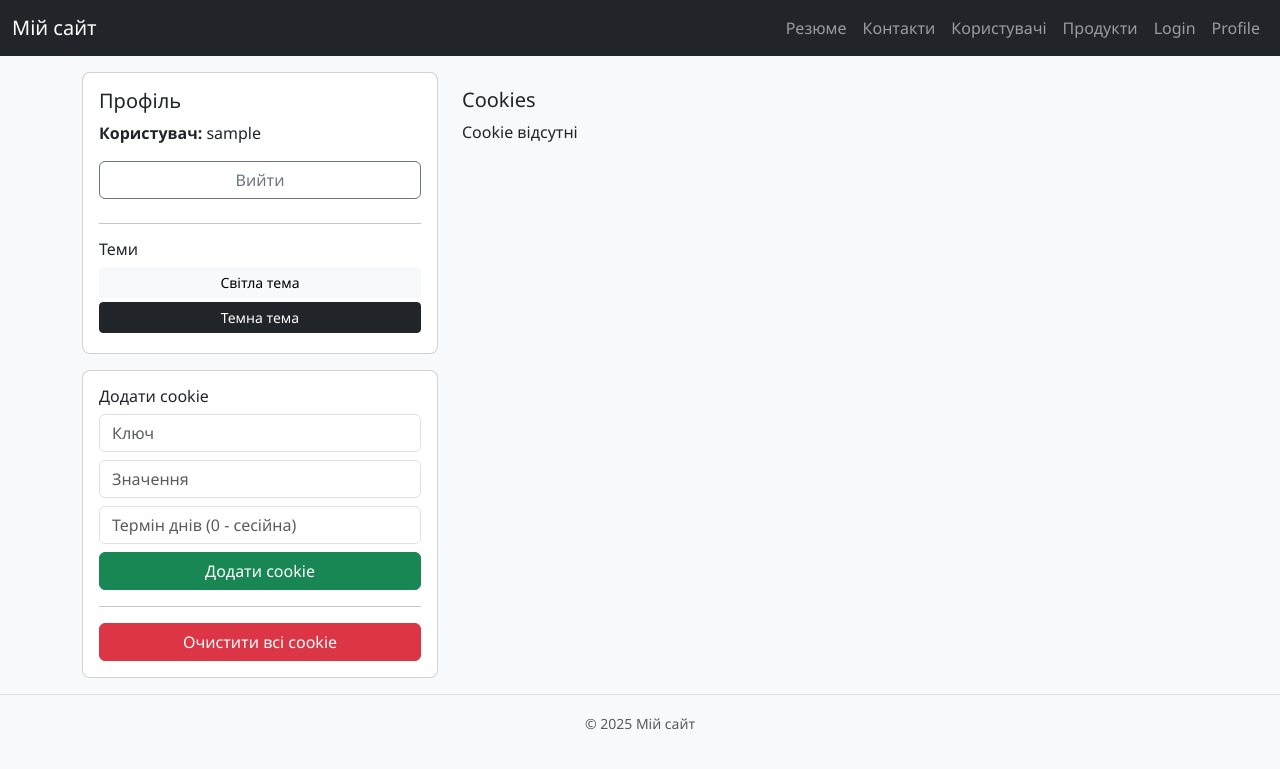
After one commit to Roman721127/flask-app-lab, a Flask app: page /users/profile in a window 1280 px wide. The commit adds this page. Shown: the top 769 px of the page. Run offline with Flask 3, Linux system fonts and the light colour scheme; the visitor is signed in with stand-in values (Sample User, id 1).

Commit message:
Lab4: add login/profile, flash messages, session, cookies and theme support

```diff
--- a/app/__init__.py
+++ b/app/__init__.py
@@ -1,10 +1,11 @@
 from flask import Flask
 
 app = Flask(__name__)
+app.config.from_object('config')
 
 from app import views
 from app.users import bp as users_bp
 from app.products import bp as products_bp
 
-app.register_blueprint(users_bp, url_prefix="/users")
-app.register_blueprint(products_bp, url_prefix="/products")
+app.register_blueprint(users_bp, url_prefix='/users')
+app.register_blueprint(products_bp, url_prefix='/products')
--- a/app/static/css/mystyle.css
+++ b/app/static/css/mystyle.css
@@ -1,10 +1,36 @@
-body {
-  font-family: "Segoe UI", Tahoma, Geneva, Verdana, sans-serif;
+body { background:#f8f9fa; font-family: "Segoe UI", Tahoma, Geneva, Verdana, sans-serif; }
+.card { border-radius: 8px; }
+table td {
+  word-break: break-all;
+  max-width: 300px;
+}
+body.light {
   background-color: #f8f9fa;
-  margin: 0;
-  display: flex;
-  flex-direction: column;
-  min-height: 100vh;
+  color: #212529;
+}
+
+body.dark {
+  background-color: #121212;
+  color: #f1f1f1;
+}
+
+body.dark .card {
+  background-color: #1e1e1e;
+  color: #f1f1f1;
+  border-color: #333;
+}
+
+body.dark .table {
+  color: #f1f1f1;
+}
+
+body.dark .list-group-item {
+  background-color: #2b2b2b;
+  color: #f1f1f1;
+}
+
+body.dark .list-group-item:hover {
+  background-color: #3a3a3a;
 }
 
 section {
--- a/app/templates/base.html
+++ b/app/templates/base.html
@@ -2,42 +2,47 @@
 <html lang="uk">
 <head>
   <meta charset="UTF-8">
-    <title>{{ title }}</title>
+  <title>{{ title or "Мій сайт" }}</title>
+  <link href="https://cdn.jsdelivr.net/npm/bootstrap@5.3.0/dist/css/bootstrap.min.css" rel="stylesheet">
   <link rel="stylesheet" href="{{ url_for('static', filename='css/mystyle.css') }}">
-    <link href="https://cdn.jsdelivr.net/npm/bootstrap@5.3.0/dist/css/bootstrap.min.css" rel="stylesheet">
 </head>
-<body>
-    <nav class="navbar navbar-expand-lg navbar-dark bg-dark mb-4">
+<body class="{{ request.cookies.get('theme', 'light') }}">
+<nav class="navbar navbar-expand-lg navbar-dark bg-dark">
   <div class="container-fluid">
     <a class="navbar-brand" href="{{ url_for('resume') }}">Мій сайт</a>
-            <button class="navbar-toggler" type="button" data-bs-toggle="collapse" data-bs-target="#navbarNav">
+    <button class="navbar-toggler" type="button" data-bs-toggle="collapse" data-bs-target="#navMenu">
       <span class="navbar-toggler-icon"></span>
     </button>
-            <div class="collapse navbar-collapse" id="navbarNav">
+    <div class="collapse navbar-collapse" id="navMenu">
       <ul class="navbar-nav ms-auto">
-                    <li class="nav-item">
-                        <a class="nav-link" href="{{ url_for('resume') }}">Резюме</a>
-                    </li>
-                    <li class="nav-item">
-                        <a class="nav-link" href="{{ url_for('contacts') }}">Контакти</a>
-                    </li>
-                    <li class="nav-item">
-                        <a class="nav-link" href="{{ url_for('users.greetings', name='Гість', age=25) }}">Користувачі</a>
-                    </li>
-                    <li class="nav-item">
-                        <a class="nav-link" href="{{ url_for('products.products') }}">Продукти</a>
-                    </li>
+        <li class="nav-item"><a class="nav-link" href="{{ url_for('resume') }}">Резюме</a></li>
+        <li class="nav-item"><a class="nav-link" href="{{ url_for('contacts') }}">Контакти</a></li>
+        <li class="nav-item"><a class="nav-link" href="{{ url_for('users.greetings', name='Гість', age=25) }}">Користувачі</a></li>
+        <li class="nav-item"><a class="nav-link" href="{{ url_for('products.products') }}">Продукти</a></li>
+        <li class="nav-item"><a class="nav-link" href="{{ url_for('users.login') }}">Login</a></li>
+        <li class="nav-item"><a class="nav-link" href="{{ url_for('users.profile') }}">Profile</a></li>
       </ul>
     </div>
   </div>
 </nav>
 
-    <main class="container">
+<div class="container my-3">
+  {% with messages = get_flashed_messages(with_categories=true) %}
+    {% if messages %}
+      {% for category, message in messages %}
+        <div class="alert alert-{{ category }} alert-dismissible fade show" role="alert">
+          {{ message }}
+          <button type="button" class="btn-close" data-bs-dismiss="alert" aria-label="Close"></button>
+        </div>
+      {% endfor %}
+    {% endif %}
+  {% endwith %}
+
   {% block content %}{% endblock %}
-    </main>
+</div>
 
-    <footer class="text-center mt-4 py-3 bg-light border-top">
-        <p class="text-muted">© 2025 Мій Flask сайт</p>
+<footer class="text-center mt-auto py-3 bg-light border-top">
+  <small class="text-muted">© 2025 Мій сайт</small>
 </footer>
 
 <script src="https://cdn.jsdelivr.net/npm/bootstrap@5.3.0/dist/js/bootstrap.bundle.min.js"></script>
--- a/app/users/__init__.py
+++ b/app/users/__init__.py
@@ -1,3 +1,5 @@
 from flask import Blueprint
+
 bp = Blueprint('users', __name__, template_folder='templates')
+
 from app.users import views
--- /dev/null
+++ b/app/users/templates/users/profile.html
@@ -0,0 +1,64 @@
+{% extends "base.html" %}
+
+{% block content %}
+<div class="row">
+  <div class="col-md-4">
+    <div class="card mb-3">
+      <div class="card-body">
+        <h5 class="card-title">Профіль</h5>
+        <p class="card-text"><strong>Користувач:</strong> {{ user }}</p>
+        <a class="btn btn-outline-secondary mb-2 w-100" href="{{ url_for('users.logout') }}">Вийти</a>
+
+        <hr>
+        <h6>Теми</h6>
+        <a class="btn btn-sm btn-light w-100 mb-1" href="{{ url_for('users.set_theme', theme='light') }}">Світла тема</a>
+        <a class="btn btn-sm btn-dark text-white w-100 mb-1" href="{{ url_for('users.set_theme', theme='dark') }}">Темна тема</a>
+      </div>
+    </div>
+
+    <div class="card">
+      <div class="card-body">
+        <h6>Додати cookie</h6>
+        <form method="post" action="{{ url_for('users.set_cookie') }}">
+          <input type="text" name="cookie_key" class="form-control mb-2" placeholder="Ключ">
+          <input type="text" name="cookie_value" class="form-control mb-2" placeholder="Значення">
+          <input type="number" name="cookie_days" class="form-control mb-2" placeholder="Термін днів (0 - сесійна)">
+          <button class="btn btn-success w-100" type="submit">Додати cookie</button>
+        </form>
+        <hr>
+        <form method="post" action="{{ url_for('users.clear_cookies') }}">
+          <button class="btn btn-danger w-100" type="submit">Очистити всі cookie</button>
+        </form>
+      </div>
+    </div>
+  </div>
+
+  <div class="col-md-8">
+
+
+      <h5 class="mt-3">Cookies</h5>
+      {% if cookies %}
+        <table class="table table-sm">
+          <thead><tr><th>Ключ</th><th>Значення</th><th>Дія</th></tr></thead>
+          <tbody>
+            {% for k, v in cookies.items() %}
+              <tr>
+                <td>{{ k }}</td>
+                <td>{{ v }}</td>
+                <td>
+                  <form method="post" action="{{ url_for('users.delete_cookie') }}" style="display:inline;">
+                    <input type="hidden" name="cookie_key_del" value="{{ k }}">
+                    <button class="btn btn-sm btn-outline-danger" type="submit">Видалити</button>
+                  </form>
+                </td>
+              </tr>
+            {% endfor %}
+          </tbody>
+        </table>
+      {% else %}
+        <p>Cookie відсутні</p>
+      {% endif %}
+    </div>
+  </div>
+</div>
+{% endblock %}
--- a/app/users/views.py
+++ b/app/users/views.py
@@ -1,11 +1,116 @@
-from flask import render_template, request
+from flask import render_template, request, redirect, url_for, flash, session, make_response
 from app.users import bp
 
+VALID_USER = {
+    "username": "student",
+    "password": "password123"
+}
 @bp.route('/hi/<name>')
 def greetings(name):
     age = request.args.get('age', 'не вказано')
     return render_template('users/hi.html', name=name.upper(), age=age)
 
-@bp.route('/admin')
-def admin():
-    return render_template('users/hi.html', name='ADMINISTRATOR', age=45)
+@bp.route('/login', methods=['GET', 'POST'])
+def login():
+    if request.method == 'POST':
+        username = request.form.get('username', '').strip()
+        password = request.form.get('password', '').strip()
+        if username == VALID_USER['username'] and password == VALID_USER['password']:
+            session['user'] = username
+            flash("Вхід успішний.", "success")
+            return redirect(url_for('users.profile'))
+        else:
+            flash("Невірне ім'я користувача або пароль.", "danger")
+            return redirect(url_for('users.login'))
+    return render_template('users/login.html', title="Login")
+
+
+@bp.route('/profile')
+def profile():
+    user = session.get('user')
+    if not user:
+        flash("Будь ласка, увійдіть перед переглядом профілю.", "warning")
+        return redirect(url_for('users.login'))
+    cookies = dict(request.cookies)
+    theme = request.cookies.get('theme', 'light')
+    return render_template('users/profile.html', title="Profile", user=user, cookies=cookies, theme=theme)
+
+
+@bp.route('/logout')
+def logout():
+    session.pop('user', None)
+    flash("Ви вийшли з системи.", "info")
+    return redirect(url_for('users.login'))
+
+
+@bp.route('/profile/set_cookie', methods=['POST'])
+def set_cookie():
+    user = session.get('user')
+    if not user:
+        flash("Треба увійти.", "danger")
+        return redirect(url_for('users.login'))
+
+    key = request.form.get('cookie_key', '').strip()
+    value = request.form.get('cookie_value', '').strip()
+    days = int(request.form.get('cookie_days', 0) or 0)
+
+    if not key:
+        flash("Ключ cookie має бути заповнений.", "warning")
+        return redirect(url_for('users.profile'))
+
+    resp = make_response(redirect(url_for('users.profile')))
+    if days > 0:
+        max_age = days * 24 * 60 * 60
+        resp.set_cookie(key, value, max_age=max_age)
+    else:
+        resp.set_cookie(key, value)
+    flash(f"Cookie '{key}' додано.", "success")
+    return resp
+
+
+@bp.route('/profile/delete_cookie', methods=['POST'])
+def delete_cookie():
+    user = session.get('user')
+    if not user:
+        flash("Треба увійти.", "danger")
+        return redirect(url_for('users.login'))
+
+    key = request.form.get('cookie_key_del', '').strip()
+    resp = make_response(redirect(url_for('users.profile')))
+    if key:
+        resp.delete_cookie(key)
+        flash(f"Cookie '{key}' видалено.", "info")
+    else:
+        flash("Не вказано ключ для видалення.", "warning")
+    return resp
+
+
+@bp.route('/profile/clear_cookies', methods=['POST'])
+def clear_cookies():
+    user = session.get('user')
+    if not user:
+        flash("Треба увійти.", "danger")
+        return redirect(url_for('users.login'))
+
+    resp = make_response(redirect(url_for('users.profile')))
+    for key in request.cookies.keys():
+        resp.delete_cookie(key)
+    flash("Усі cookies видалено.", "info")
+    return resp
+
+
+@bp.route('/profile/theme/<theme>')
+def set_theme(theme):
+    user = session.get('user')
+    if not user:
+        flash("Треба увійти.", "danger")
+        return redirect(url_for('users.login'))
+
+    if theme not in ('light', 'dark'):
+        flash("Невідома тема.", "warning")
+        return redirect(url_for('users.profile'))
+
+    resp = make_response(redirect(url_for('users.profile')))
+    resp.set_cookie('theme', theme, max_age=30*24*60*60)
+    flash(f"Тема змінена на {theme}.", "success")
+    return resp
```
Also changed, not shown: app/users/templates/users/login.html (added, +26 -0 lines). Lines whose indentation alone changed are shown as unchanged.
